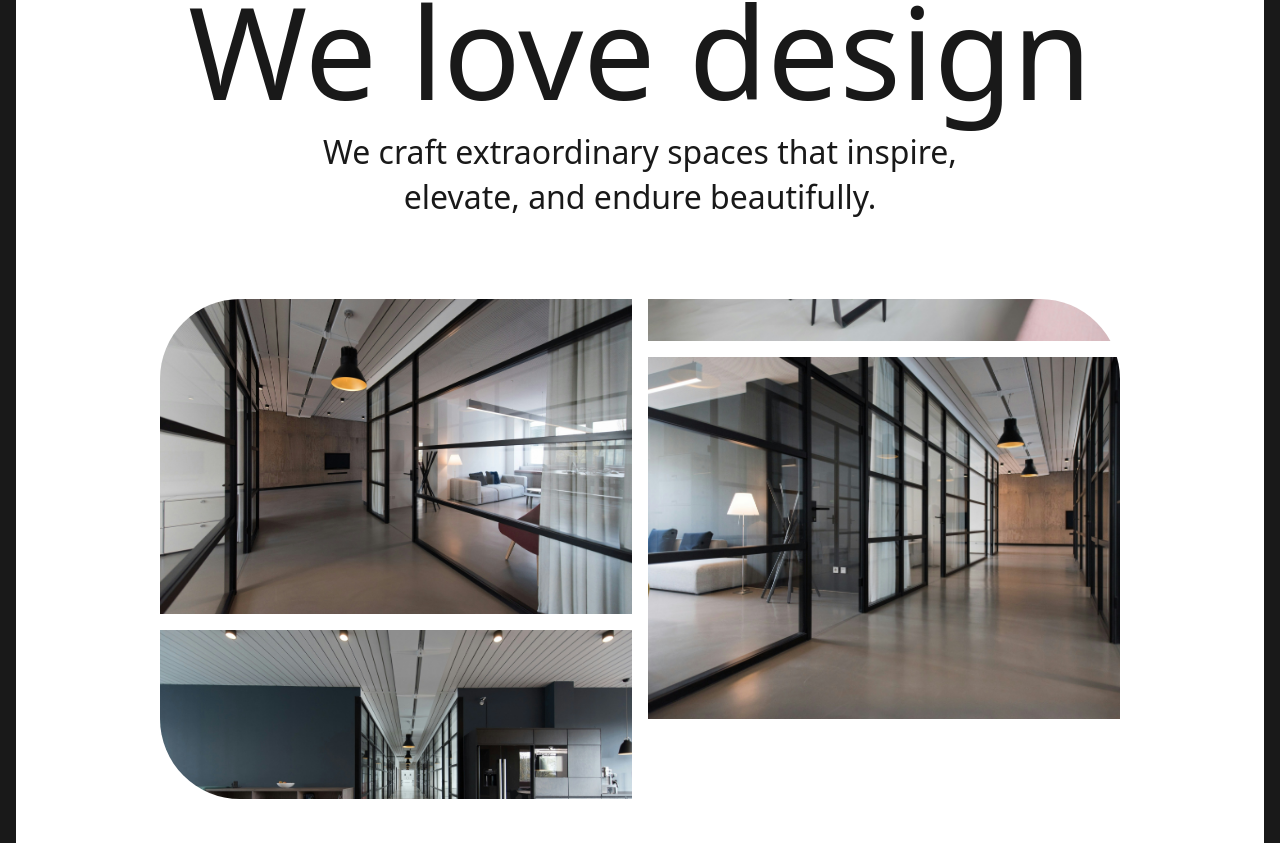
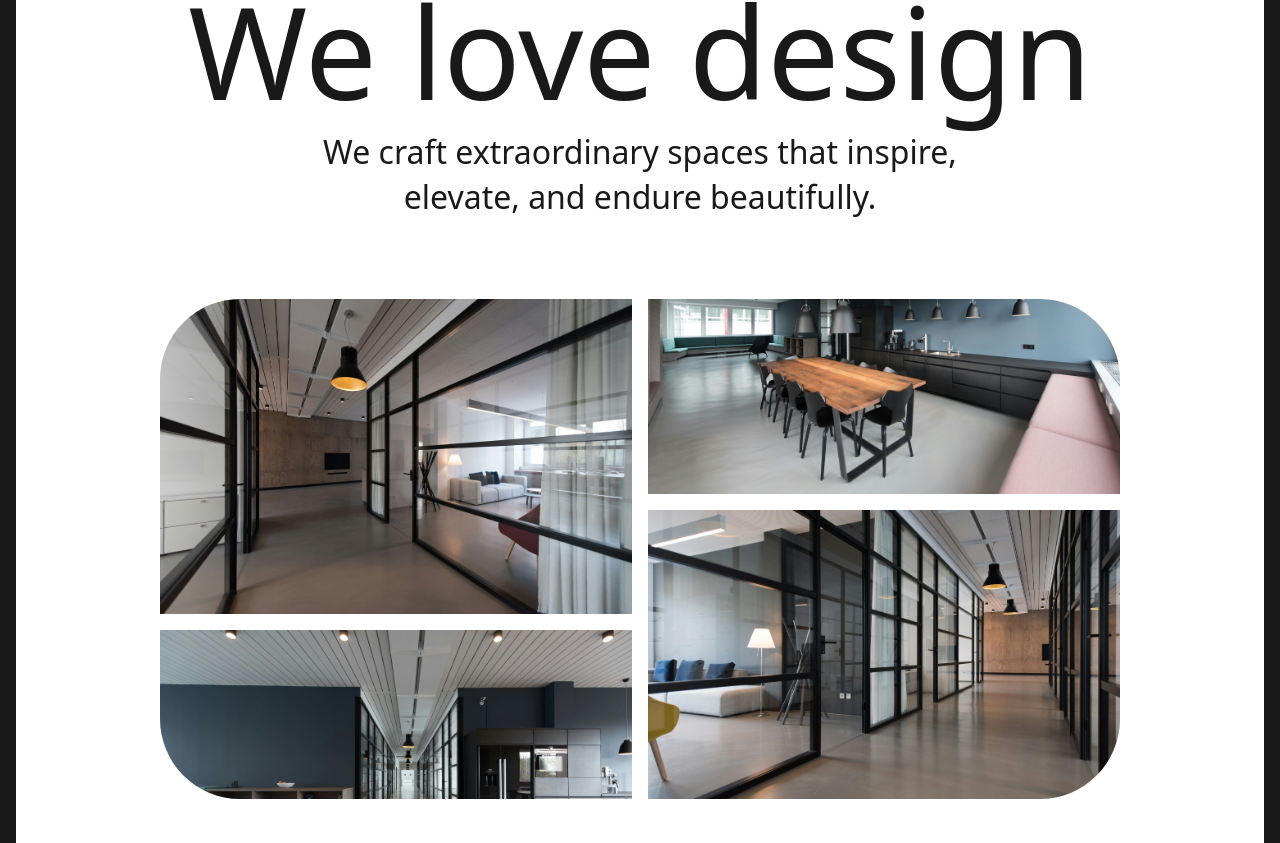
Before and after one commit to anastasiacheb/arkitect, a Next.js app: page /about in a window 1280 px wide. Shown: the part 337-1180 px from the top of the page. Built offline with nearby package versions, Linux system fonts and the light colour scheme.

Commit message:
about fix

```diff
--- a/src/app/about/page.jsx
+++ b/src/app/about/page.jsx
@@ -61,7 +61,6 @@ function TeamMember({ name, position, avatar }) {
         width={0}
         height={0}
         sizes="100vw"
-        // style={{ width: '100%', height: 'auto' }}
         className="w-full rounded-[64px] overflow-clip aspect-[640/870] object-cover"
       />
       <div className="flex flex-col xl:flex-row xl:items-center gap-2 justify-between px-6 xl:px-16 pt-4">
@@ -92,7 +91,8 @@ export default function Page() {
             </p>
           </div>
         </Animation>
-        <div className="flex gap-2 md:gap-4 rounded-4xl md:rounded-[60px] lg:rounded-[80px] overflow-clip max-w-400 mx-auto aspect-[650/430] xl:aspect-[2/1] relative">
+        <Animation>
+          <div className="flex gap-2 md:gap-4 rounded-4xl md:rounded-[60px] lg:rounded-[80px] overflow-clip max-w-400 mx-auto aspect-[2/1] relative">
             {/* <AnimationParallax simple depth={-100}> */}
             <div className="flex flex-col gap-2 md:gap-4 w-full h-[calc(100%+20px)]">
               <Image
@@ -101,7 +101,6 @@ export default function Page() {
                 width={0}
                 height={0}
                 sizes="100vw"
-              // style={{ width: '100%', height: 'auto' }}
                 className="w-full h-full object-cover"
               />
               <Image
@@ -110,21 +109,19 @@ export default function Page() {
                 width={0}
                 height={0}
                 sizes="100vw"
-              // style={{ width: '100%', height: 'auto' }}
-              className="w-full h-full object-cover -mb-5 md:-mb-10 xl:-mb-20"
+                className="w-full h-full object-cover -mb-20 md:-mb-10 lg:-mb-20"
               />
             </div>
             {/* </AnimationParallax> */}
             {/* <AnimationParallax simple depth={150}> */}
-          <div className="flex flex-col gap-2 md:gap-4 w-full h-[calc(100%+20px)] -mt-5 md:-mt-10 xl:-mt-20">
+            <div className="flex flex-col gap-2 md:gap-4 w-full h-[calc(100%+100px)] -mt-20 sm:-mt-20 lg:-mt-26 xl:-mt-30">
               <Image
                 src="/images/nastuh-abootalebi-JdcJn85xD2k-unsplash.jpg"
                 alt="building"
                 width={0}
                 height={0}
                 sizes="100vw"
-              // style={{ width: '100%', height: 'auto' }}
-              className="w-full h-full object-cover -mt-15 md:-mt-30 xl:-mt-60"
+                className="w-full h-full object-cover"
               />
               <Image
                 src="/images/nastuh-abootalebi-yWwob8kwOCk-unsplash.jpg"
@@ -132,12 +129,12 @@ export default function Page() {
                 width={0}
                 height={0}
                 sizes="100vw"
-              // style={{ width: '100%', height: 'auto' }}
                 className="w-full h-full object-cover"
               />
             </div>
             {/* </AnimationParallax> */}
           </div>
+        </Animation>
       </header>
       <section className="bg-light relative z-10 p-10 pb-0 md:p-16 lg:pt-32 lg:px-36 md:pb-0 lg:pb-0">
         <div className="lg:grid lg:grid-cols-[42%_58%] max-w-350 mx-auto">
--- a/src/app/career/page.jsx
+++ b/src/app/career/page.jsx
@@ -101,7 +101,6 @@ export default function Page() {
               width={0}
               height={0}
               sizes="100vw"
-              // style={{ width: '100%', height: 'auto' }}
               className="w-full h-full rounded-[64px] overflow-clip object-cover"
             />
           </div>
--- a/src/app/contact/page.jsx
+++ b/src/app/contact/page.jsx
@@ -66,7 +66,6 @@ export default function Page() {
               width={0}
               height={0}
               sizes="100vw"
-              // style={{ width: '100%', height: 'auto' }}
               className="w-full h-full absolute object-cover rounded-b-4xl md:rounded-b-[60px] lg:rounded-b-[96px]"
             />
             <div className="w-full h-full absolute z-0 bg-dark opacity-20 rounded-4xl md:rounded-[60px] lg:rounded-[96px]"></div>
--- a/src/app/not-found.jsx
+++ b/src/app/not-found.jsx
@@ -12,7 +12,6 @@ export default function NotFound() {
           width={0}
           height={0}
           sizes="100vw"
-          // style={{ width: '100%', height: 'auto' }}
           className="w-full h-full absolute object-cover rounded-b-4xl md:rounded-b-[60px] lg:rounded-b-[96px]"
         />
         <div className="w-full h-full absolute z-0 bg-dark opacity-20 rounded-t-4xl md:rounded-t-[60px] lg:rounded-t-[96px]"></div>
--- a/src/app/page.jsx
+++ b/src/app/page.jsx
@@ -124,7 +124,6 @@ function TeamMember({ avatar, name, position, index, teamLength }) {
           width={0}
           height={0}
           sizes="100vw"
-          // style={{ width: '100%', height: 'auto' }}
           className="w-full h-full object-cover rounded-3xl md:max-w-40 aspect-square"
         />
         <div className="flex flex-col gap-4 lg:flex-row lg:w-full xl:gap-32 lg:items-center">
@@ -150,7 +149,6 @@ export default function Home() {
             height={0}
             sizes="100vw"
             loading="eager"
-            // style={{ width: '100%', height: 'auto' }}
             className="w-full h-full absolute object-cover"
           />
         </AnimationParallax>
--- a/src/app/projects/[slug]/page.jsx
+++ b/src/app/projects/[slug]/page.jsx
@@ -42,7 +42,6 @@ export default function Page({ params }) {
             width={0}
             height={0}
             sizes="100vw"
-            // style={{ width: '100%', height: 'auto' }}
             className="w-full h-full absolute object-cover"
           />
         </AnimationParallax>
--- a/src/app/services/page.jsx
+++ b/src/app/services/page.jsx
@@ -115,7 +115,7 @@ export default function Page() {
               width={0}
               height={0}
               sizes="100vw"
-              // style={{ width: '100%', height: 'auto' }}
+
               className="w-full h-full object-cover rounded-4xl md:rounded-[40px] lg:rounded-[60px]"
             /> */}
             <div className="aspect-[640/860] w-full rounded-4xl md:rounded-[40px] lg:rounded-[60px] overflow-hidden">
@@ -150,7 +150,7 @@ export default function Page() {
               width={0}
               height={0}
               sizes="100vw"
-              // style={{ width: '100%', height: 'auto' }}
+
               className="w-full h-full object-cover rounded-4xl md:rounded-[40px] lg:rounded-[60px]"
             /> */}
             <div className="aspect-[640/860] w-full rounded-4xl md:rounded-[40px] lg:rounded-[60px] overflow-hidden">
--- a/src/components/Header.jsx
+++ b/src/components/Header.jsx
@@ -24,7 +24,6 @@ export default function Header({ image, title, subtitle1, subtitle2, button, vid
             height={0}
             sizes="100vw"
             loading="eager"
-            // style={{ width: '100%', height: 'auto' }}
             className="w-full h-[calc(100%+120px)] -mt-30 absolute object-cover"
           />
         </AnimationParallax>
```
Lines whose indentation alone changed are shown as unchanged.
